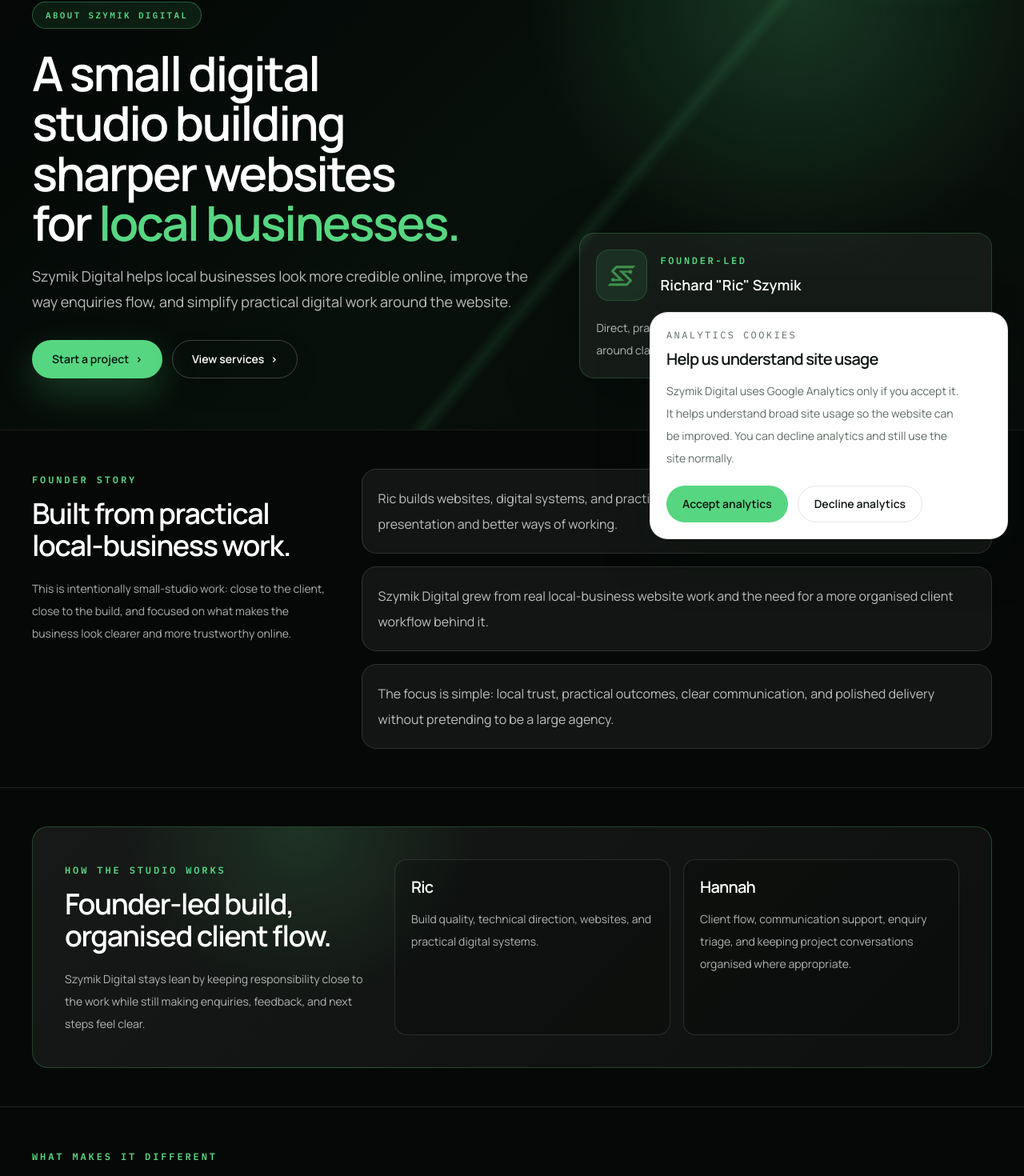
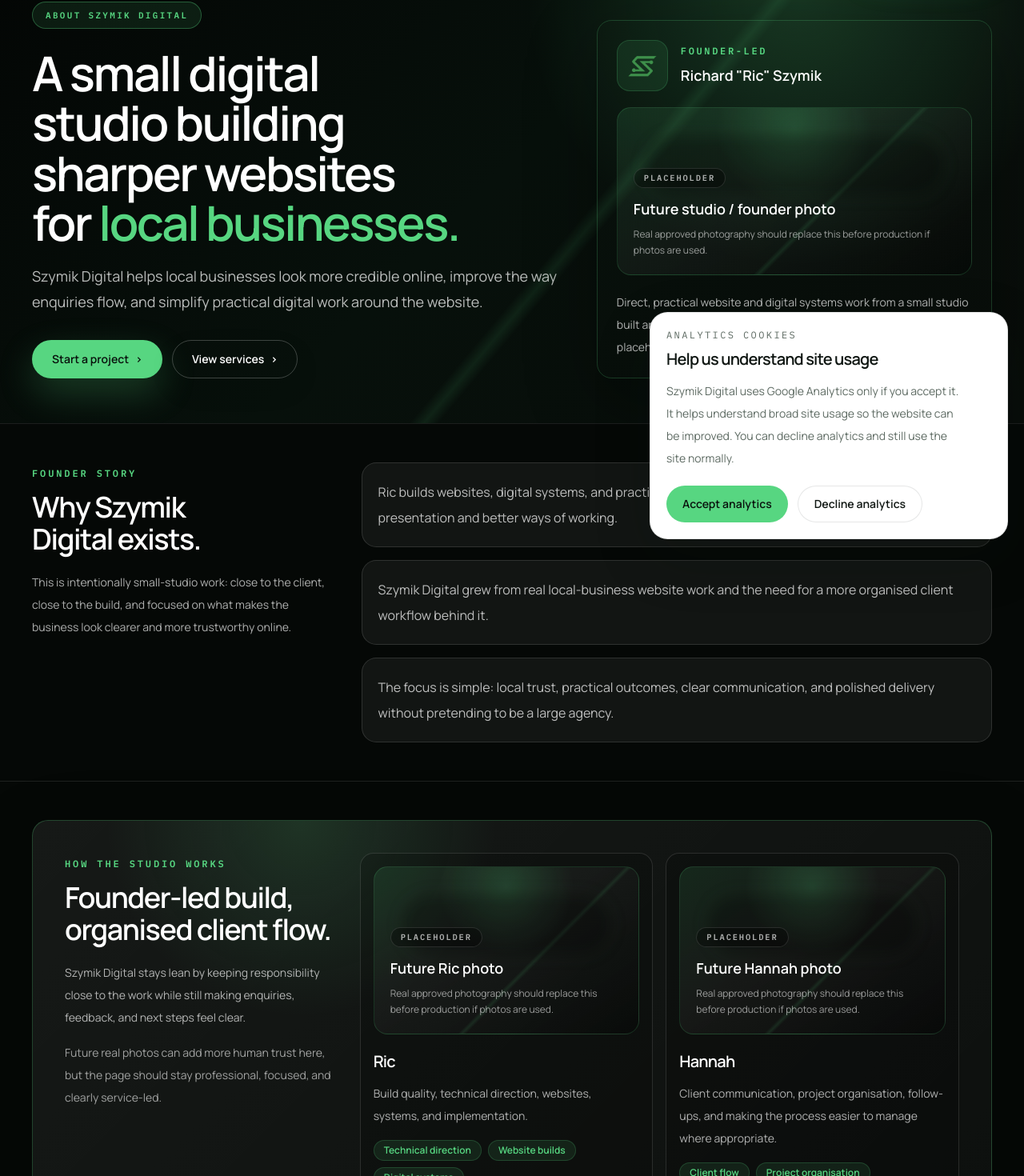
Before and after one commit to Ric0cheTed/Szymik-Digital-Website, a Next.js app: page /about in a window 1280 px wide. Shown: the part 106-1576 px from the top of the page at 80% size. Built offline with nearby package versions, Linux system fonts and the light colour scheme.

Commit message:
feat: polish about page trust layout

```diff
--- a/src/app/about/page.tsx
+++ b/src/app/about/page.tsx
@@ -13,41 +13,51 @@ const storyPoints = [
 const workingModel = [
   {
     title: "Ric",
-    role: "Build quality, technical direction, websites, and practical digital systems.",
+    role: "Build quality, technical direction, websites, systems, and implementation.",
+    placeholder: "Future Ric photo",
+    points: ["Technical direction", "Website builds", "Digital systems"],
   },
   {
     title: "Hannah",
-    role: "Client flow, communication support, enquiry triage, and keeping project conversations organised where appropriate.",
+    role: "Client communication, project organisation, follow-ups, and making the process easier to manage where appropriate.",
+    placeholder: "Future Hannah photo",
+    points: ["Client flow", "Project organisation", "Follow-ups"],
   },
 ];
 
 const differenceCards = [
   {
+    icon: "CP",
     title: "Concept Preview where useful",
     description:
       "Visual direction can be aligned before build, so the look, structure, and expectations are clearer before deeper work starts.",
   },
   {
+    icon: "CL",
     title: "Clear process",
     description:
       "Projects are shaped around enquiry, review, scope, build, feedback, and launch rather than vague promises or messy handoffs.",
   },
   {
+    icon: "LO",
     title: "Local-business understanding",
     description:
       "The work is designed for businesses that need trust, clarity, service explanation, and easy enquiry routes more than agency theatre.",
   },
   {
+    icon: "PT",
     title: "Practical pathways",
     description:
       "Website Refresh, Starter Website, Local Growth Website, and Automation / Custom Tool Discovery give visitors a simple way to start.",
   },
   {
+    icon: "HA",
     title: "Honest advice",
     description:
       "If a smaller fix, staged approach, or different route makes more sense, the recommendation should say that clearly.",
   },
   {
+    icon: "DQ",
     title: "Design that reflects quality",
     description:
       "The aim is a website that makes the business feel more credible, polished, and easier for customers to trust.",
@@ -77,14 +87,33 @@ function Eyebrow({ children }: { children: string }) {
   );
 }
 
+function TrustPlaceholder({ label }: { label: string }) {
+  return (
+    <div className="relative min-h-[13rem] overflow-hidden rounded-[1.1rem] border border-accent/18 bg-[radial-gradient(circle_at_50%_12%,_rgba(87,214,129,0.2),_transparent_34%),linear-gradient(145deg,_rgba(87,214,129,0.12),_rgba(255,255,255,0.045)_42%,_rgba(0,0,0,0.28))]">
+      <div className="absolute inset-0 opacity-35 [background-image:linear-gradient(135deg,_transparent_0%,_transparent_58%,_rgba(87,214,129,0.32)_59%,_transparent_60%)]" />
+      <div className="absolute inset-x-8 top-8 h-20 rounded-full border border-accent/20 bg-black/24 blur-sm" />
+      <div className="relative flex h-full min-h-[13rem] flex-col justify-end p-5">
+        <div className="inline-flex w-fit rounded-full border border-white/12 bg-black/34 px-3 py-1 font-mono text-[0.65rem] font-semibold uppercase tracking-[0.18em] text-white/66">
+          Placeholder
+        </div>
+        <p className="mt-3 text-lg font-semibold text-white">{label}</p>
+        <p className="mt-2 text-xs leading-5 text-white/58">
+          Real approved photography should replace this before production if
+          photos are used.
+        </p>
+      </div>
+    </div>
+  );
+}
+
 export default function AboutPage() {
   return (
     <div className="bg-[#030504] text-white">
-      <section className="relative -mt-[5.35rem] overflow-hidden border-b border-white/10 px-0 pb-14 pt-30 sm:-mt-[5.8rem] sm:pb-16 sm:pt-36 lg:pt-32">
+      <section className="relative -mt-[5.35rem] overflow-hidden border-b border-white/10 px-0 pb-12 pt-30 sm:-mt-[5.8rem] sm:pb-14 sm:pt-36 lg:pt-32">
         <div className="absolute inset-0 bg-[radial-gradient(circle_at_78%_18%,_rgba(87,214,129,0.2),_transparent_30%),linear-gradient(135deg,_#030504_0%,_#07100b_50%,_#090d0a_100%)]" />
         <div className="absolute inset-0 opacity-35 [background-image:linear-gradient(130deg,_transparent_0%,_transparent_58%,_rgba(87,214,129,0.28)_59%,_transparent_60%)]" />
         <div className="site-container relative">
-          <div className="grid gap-10 lg:grid-cols-[minmax(0,0.9fr)_minmax(22rem,0.72fr)] lg:items-end">
+          <div className="grid gap-8 lg:grid-cols-[minmax(0,0.9fr)_minmax(21rem,0.66fr)] lg:items-end">
             <div className="max-w-4xl">
               <span className="inline-flex rounded-full border border-accent/35 bg-accent/10 px-4 py-2 font-mono text-[0.68rem] font-semibold uppercase tracking-[0.22em] text-accent">
                 About Szymik Digital
@@ -115,7 +144,7 @@ export default function AboutPage() {
               </div>
             </div>
 
-            <aside className="rounded-[1.15rem] border border-accent/22 bg-white/[0.055] p-5 shadow-[0_28px_90px_rgba(0,0,0,0.32)]">
+            <aside className="overflow-hidden rounded-[1.15rem] border border-accent/22 bg-[radial-gradient(circle_at_20%_0%,_rgba(87,214,129,0.18),_transparent_34%),rgba(255,255,255,0.055)] p-5 shadow-[0_28px_90px_rgba(0,0,0,0.32)] sm:p-6">
               <div className="flex items-center gap-4">
                 <div className="flex h-16 w-16 shrink-0 items-center justify-center rounded-[1rem] border border-accent/20 bg-accent/10 p-3">
                   <BrandLogo
@@ -134,9 +163,13 @@ export default function AboutPage() {
                   </p>
                 </div>
               </div>
+              <div className="mt-5">
+                <TrustPlaceholder label="Future studio / founder photo" />
+              </div>
               <p className="mt-5 text-sm leading-7 text-white/70">
                 Direct, practical website and digital systems work from a small
-                studio built around clarity, care, and useful delivery.
+                studio built around clarity, care, and useful delivery. This is
+                a preview placeholder only, not final photography.
               </p>
             </aside>
           </div>
@@ -149,7 +182,7 @@ export default function AboutPage() {
             <div>
               <Eyebrow>Founder story</Eyebrow>
               <h2 className="mt-3 text-3xl font-semibold text-white sm:text-4xl">
-                Built from practical local-business work.
+                Why Szymik Digital exists.
               </h2>
               <p className="mt-5 text-sm leading-7 text-white/68">
                 This is intentionally small-studio work: close to the client,
@@ -173,8 +206,8 @@ export default function AboutPage() {
 
       <section className="border-b border-white/10 bg-[#050806] py-10 sm:py-12">
         <div className="site-container">
-          <div className="rounded-[1.25rem] border border-accent/25 bg-[radial-gradient(circle_at_28%_0%,_rgba(87,214,129,0.15),_transparent_24%),linear-gradient(135deg,_rgba(255,255,255,0.07),_rgba(255,255,255,0.035))] p-6 sm:p-8 lg:p-10">
-            <div className="grid gap-8 lg:grid-cols-[minmax(16rem,0.7fr)_minmax(0,1.3fr)]">
+          <div className="rounded-[1.25rem] border border-accent/25 bg-[radial-gradient(circle_at_28%_0%,_rgba(87,214,129,0.15),_transparent_24%),linear-gradient(135deg,_rgba(255,255,255,0.07),_rgba(255,255,255,0.035))] p-6 shadow-[0_28px_90px_rgba(0,0,0,0.24)] sm:p-8 lg:p-10">
+            <div className="grid gap-8 lg:grid-cols-[minmax(16rem,0.62fr)_minmax(0,1.38fr)]">
               <div>
                 <Eyebrow>How the studio works</Eyebrow>
                 <h2 className="mt-3 text-3xl font-semibold text-white sm:text-4xl">
@@ -185,19 +218,35 @@ export default function AboutPage() {
                   the work while still making enquiries, feedback, and next
                   steps feel clear.
                 </p>
+                <p className="mt-4 text-sm leading-7 text-white/60">
+                  Future real photos can add more human trust here, but the
+                  page should stay professional, focused, and clearly
+                  service-led.
+                </p>
               </div>
               <div className="grid gap-4 sm:grid-cols-2">
                 {workingModel.map((item) => (
                   <article
                     key={item.title}
-                    className="rounded-[0.95rem] border border-white/12 bg-black/18 p-5"
+                    className="rounded-[1.05rem] border border-white/12 bg-black/18 p-4"
                   >
-                    <h3 className="text-xl font-semibold text-white">
+                    <TrustPlaceholder label={item.placeholder} />
+                    <h3 className="mt-5 text-xl font-semibold text-white">
                       {item.title}
                     </h3>
                     <p className="mt-3 text-sm leading-7 text-white/68">
                       {item.role}
                     </p>
+                    <div className="mt-4 flex flex-wrap gap-2">
+                      {item.points.map((point) => (
+                        <span
+                          key={point}
+                          className="rounded-full border border-accent/20 bg-accent/10 px-3 py-1 text-xs font-semibold text-accent"
+                        >
+                          {point}
+                        </span>
+                      ))}
+                    </div>
                   </article>
                 ))}
               </div>
@@ -218,7 +267,13 @@ export default function AboutPage() {
                 key={item.title}
                 className="rounded-[1.15rem] border border-white/12 bg-white/[0.055] p-5 shadow-[0_28px_90px_rgba(0,0,0,0.18)] sm:p-6"
               >
-                <h3 className="text-xl font-semibold text-white">
+                <span
+                  className="flex h-10 w-10 items-center justify-center rounded-[0.85rem] border border-accent/25 bg-accent/10 text-xs font-bold text-accent"
+                  aria-hidden
+                >
+                  {item.icon}
+                </span>
+                <h3 className="mt-5 text-xl font-semibold text-white">
                   {item.title}
                 </h3>
                 <p className="mt-4 text-sm leading-7 text-white/66">
```
Also changed, not shown: 2 other files (tests, documents, lock files or other folders).
